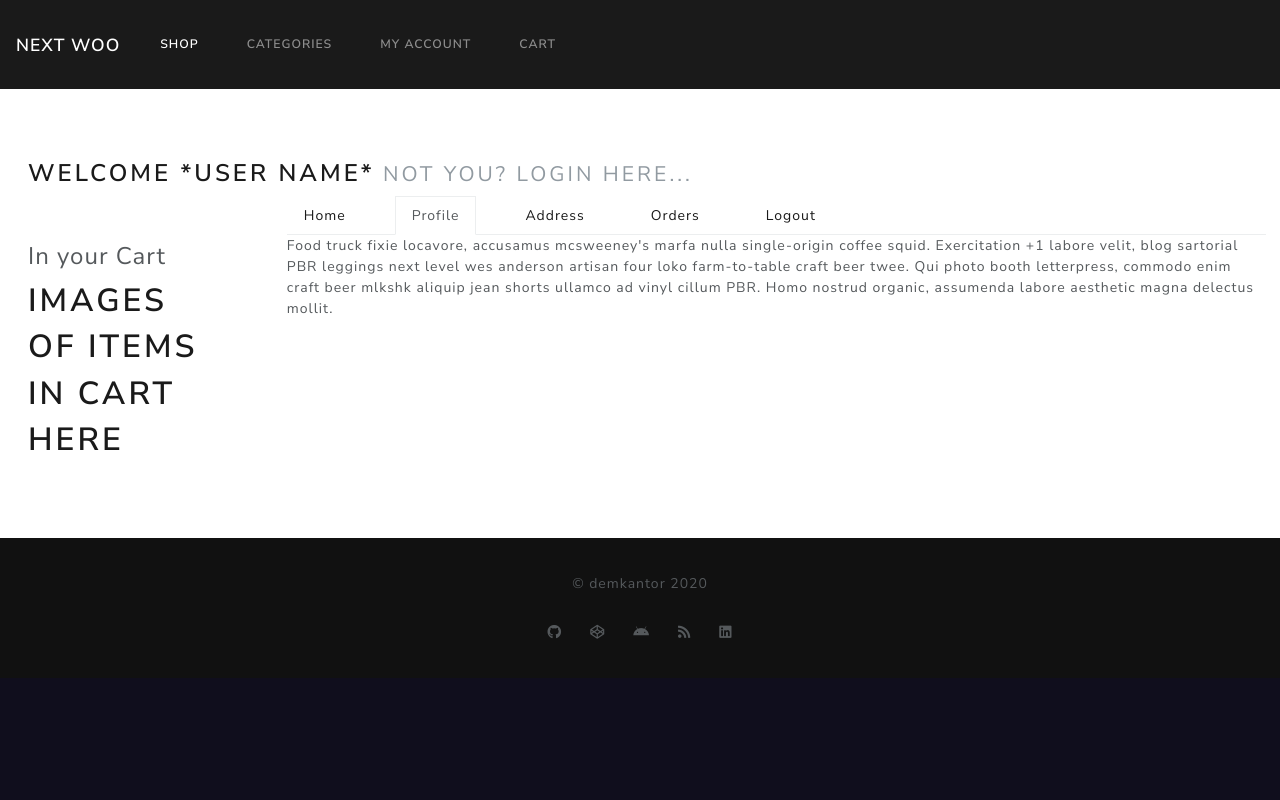
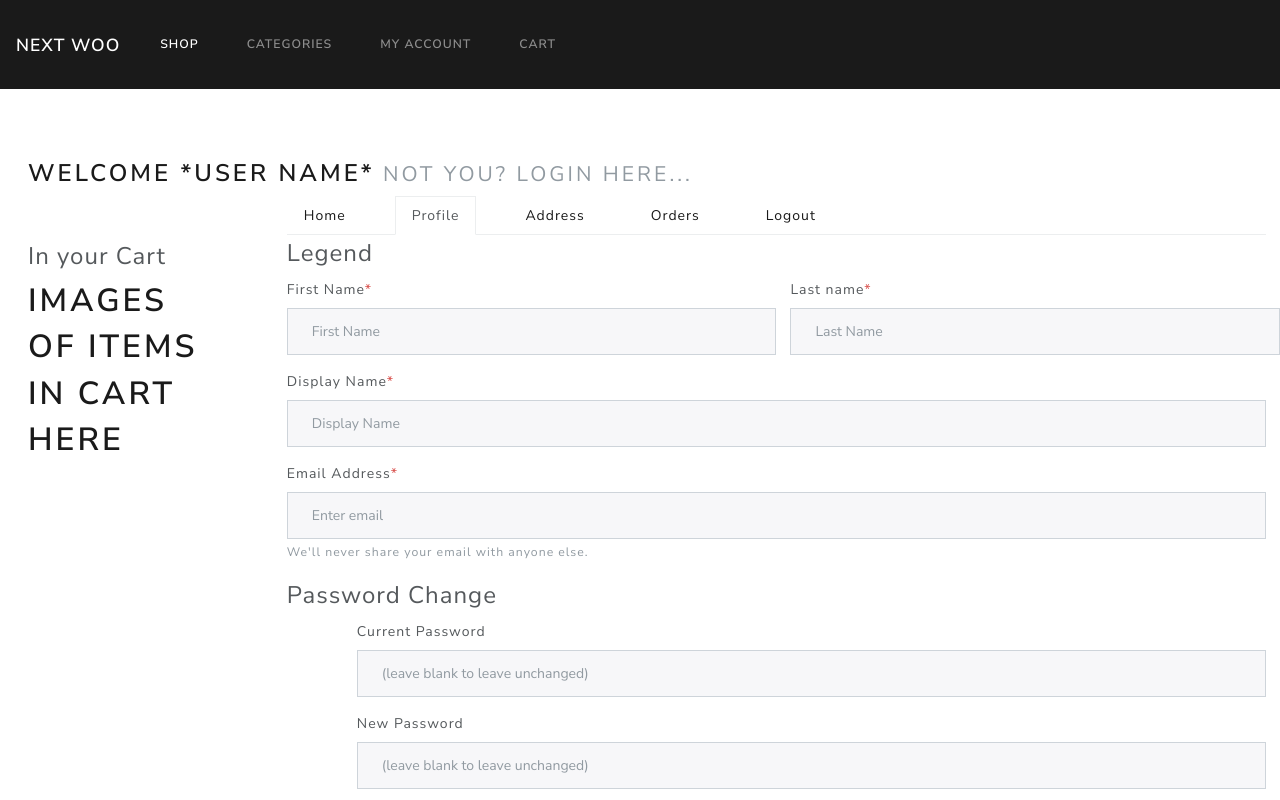
Before and after one commit to demkantor/next_woo_client, a Next.js app: page /account in a window 1280 px wide. Both pictures are taken after a click on the item "Profile". Shown: the top 800 px of the page. Built offline with nearby package versions, Linux system fonts and the light colour scheme.

Commit message:
account profile section outline complete

```diff
--- a/components/Account/Details.js
+++ b/components/Account/Details.js
@@ -1,74 +1,74 @@
-const Address = () => {
+const Profile = () => {
     return (
         <form>
             <fieldset>
                 <legend>Legend</legend>
                 <div className="two-column">
                     <div className="form-group">
-                        <label htmlFor="first-name">First Name</label>
-                        <input type="text" className="form-control" id="first-name" placeholder="first name" />
+                        <label htmlFor="first-name">First Name
+                            <span className="red">*</span>
+                        </label>
+                        <input type="text" className="form-control" id="first-name" placeholder="First Name" />
                     </div>
                     <div className="form-group">
-                        <label htmlFor="last-name">Last Name</label>
-                        <input type="text" className="form-control" id="last-name" placeholder="last name" />
+                        <label htmlFor="last-name">Last name
+                            <span className="red">*</span>
+                        </label>
+                        <input type="text" className="form-control" id="last-name" placeholder="Last Name" />
                     </div>
                 </div>
                 <div className="form-group">
-                    <label htmlFor="display-name">Display Name</label>
-                    <input type="text" className="form-control" id="display-name" placeholder="display name" />
+                    <label htmlFor="display-name">Display Name
+                        <span className="red">*</span>
+                    </label>
+                    <input type="text" className="form-control" id="display-name" placeholder="Display Name" />
                 </div>
                 <div className="form-group">
-                    <label htmlFor="exampleInputEmail1">Email address</label>
+                    <label htmlFor="exampleInputEmail1">Email Address
+                        <span className="red">*</span>
+                    </label>
                     <input type="email" className="form-control" id="exampleInputEmail1" aria-describedby="emailHelp" placeholder="Enter email" />
                     <small id="emailHelp" className="form-text text-muted">We'll never share your email with anyone else.</small>
                 </div>
+
+                <fieldset>
+                    <legend>Password Change</legend>
+                    <div className="indent">
                         <div className="form-group">
-                    <label htmlFor="exampleInputPassword1">Password</label>
-                    <input type="password" className="form-control" id="exampleInputPassword1" placeholder="Password" />
+                            <label htmlFor="current-password">Current Password</label>
+                            <input type="password" className="form-control" id="current-password" placeholder="(leave blank to leave unchanged)" />
                         </div>
                         <div className="form-group">
-                    <label htmlFor="exampleSelect1">Example select</label>
-                    <select className="form-control" id="exampleSelect1">
-                        <option>1</option>
-                        <option>2</option>
-                        <option>3</option>
-                        <option>4</option>
-                        <option>5</option>
-                    </select>
+                            <label htmlFor="new-password">New Password</label>
+                            <input type="password" className="form-control" id="new-password" placeholder="(leave blank to leave unchanged)" />
                         </div>
-                <fieldset className="form-group">
-                    <legend>Checkboxes</legend>
-                    <div className="form-check">
-                        <label className="form-check-label">
-                        <input className="form-check-input" type="checkbox" value="" checked="" />
-                            Option one is this and that—be sure to include why it's great
-                        </label>
+                        <div className="form-group">
+                            <label htmlFor="confirm-new-password">Confirm New Password</label>
+                            <input type="password" className="form-control" id="confirm-new-password" placeholder="(leave blank to leave unchanged)" />
                         </div>
-                    <div className="form-check disabled">
-                        <label className="form-check-label">
-                            <input className="form-check-input" type="checkbox" value="" disabled="" />
-                            Option two is disabled
-                        </label>
                     </div>
                 </fieldset>
-                <button type="submit" className="btn btn-primary">Submit</button>
-            </fieldset>
+
                 <fieldset>
                     <div className="form-group">
+                    <small id="fileHelp" className="form-text text-muted">Choose a Personal Avatar (optional)</small>
                         <div className="input-group mb-3">
                             <div className="custom-file">
-                            <input type="file" className="custom-file-input" id="inputGroupFile02" />
-                            <label className="custom-file-label" htmlFor="inputGroupFile02">Choose file</label>
+                                <input type="file" className="custom-file-input" id="inputfield" />
+                                <label className="custom-file-label" htmlFor="inputfield">Choose Image</label>
                             </div>
                             <div className="input-group-append">
                                 <span className="input-group-text" id="">Upload</span>
                             </div>
                         </div>
-                    <small id="fileHelp" className="form-text text-muted">This is some placeholder block-level help text for the above input. It's a bit lighter and easily wraps to a new line.</small>
                     </div>
                 </fieldset>
+
+                <button type="submit" className="btn btn-primary">Save Changes</button>
+            </fieldset>
+
         </form>
     );
 };
 
-export default Address;
+export default Profile;
--- a/pages/account.js
+++ b/pages/account.js
@@ -3,6 +3,7 @@ import Layout from "../components/Layout";
 import { withRouter } from 'next/router';
 import Sidebar from "../components/Account/Sidebar";
 import Address from '../components/Account/Address';
+import Profile from '../components/Account/Details';
 
 const Account = withRouter( props => {
 
@@ -59,7 +60,7 @@ const Account = withRouter( props => {
                                 <p>Raw denim you probably haven't heard of them jean shorts Austin. Nesciunt tofu stumptown aliqua, retro synth master cleanse. Mustache cliche tempor, williamsburg carles vegan helvetica. Reprehenderit butcher retro keffiyeh dreamcatcher synth. Cosby sweater eu banh mi, qui irure terry richardson ex squid. Aliquip placeat salvia cillum iphone. Seitan aliquip quis cardigan american apparel, butcher voluptate nisi qui.</p>
                             </div>
                             <div className={`tab-pane fade ${tabs.details ? "show active" : ""}`} id="profile">
-                                <p>Food truck fixie locavore, accusamus mcsweeney's marfa nulla single-origin coffee squid. Exercitation +1 labore velit, blog sartorial PBR leggings next level wes anderson artisan four loko farm-to-table craft beer twee. Qui photo booth letterpress, commodo enim craft beer mlkshk aliquip jean shorts ullamco ad vinyl cillum PBR. Homo nostrud organic, assumenda labore aesthetic magna delectus mollit.</p>
+                                <Profile />
                             </div>
                             <div className={`tab-pane fade ${tabs.address ? "show active" : ""}`} id="address">
                                 <Address />
@@ -68,8 +69,7 @@ const Account = withRouter( props => {
                                 <p>Trust fund seitan letterpress, keytar raw denim keffiyeh etsy art party before they sold out master cleanse gluten-free squid scenester freegan cosby sweater. Fanny pack portland seitan DIY, art party locavore wolf cliche high life echo park Austin. Cred vinyl keffiyeh DIY salvia PBR, banh mi before they sold out farm-to-table VHS viral locavore cosby sweater.</p>
                             </div>
                             <div className={`tab-pane fade ${tabs.login ? "show active" : ""}`} id="login">
-                                <p>Trust fund seitan letterpress, keytar raw denim keffiyeh etsy art party before they sold out master cleanse gluten-free squid scenester freegan cosby sweater. Fanny pack portland seitan DIY, art party locavore wolf cliche high life echo park Austin. Cred vinyl keffiyeh DIY salvia PBR, banh mi before they sold out farm-to-table VHS viral locavore cosby sweater.</p>
-                            </div>
+                            <p>Food truck fixie locavore, accusamus mcsweeney's marfa nulla single-origin coffee squid. Exercitation +1 labore velit, blog sartorial PBR leggings next level wes anderson artisan four loko farm-to-table craft beer twee. Qui photo booth letterpress, commodo enim craft beer mlkshk aliquip jean shorts ullamco ad vinyl cillum PBR. Homo nostrud organic, assumenda labore aesthetic magna delectus mollit.</p>                            </div>
                         </div>
                     </div>
                 </div>
--- a/styles/Styles.css
+++ b/styles/Styles.css
@@ -150,3 +150,7 @@ body {
 .red {
     color: var(--danger);
 }
+
+.indent {
+    margin-left: 5em;
+}
```
Lines whose indentation alone changed are shown as unchanged.
